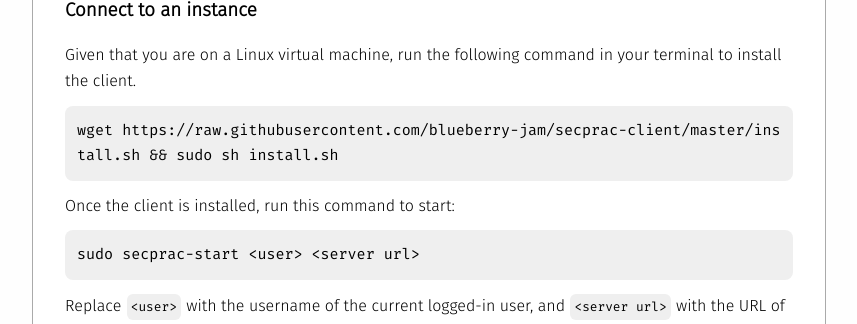
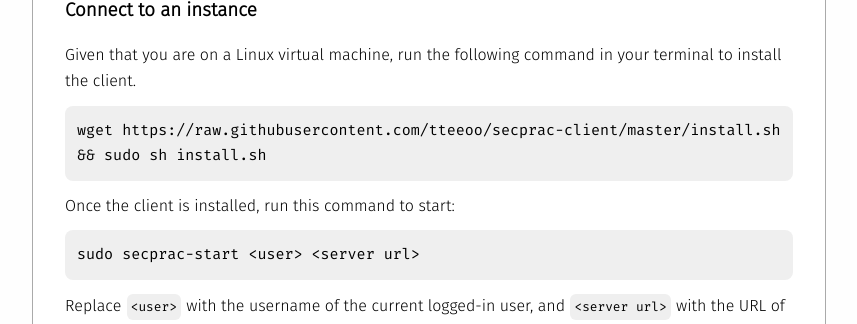
Before and after one commit to tteeoo/secprac-web, a Flask app: page /about in a window 1280 px wide. Shown: the part 970-1294 px from the top of the page, without its empty margins (211-1068 px from the left). Run offline with Flask 2, Linux system fonts and the light colour scheme; parts of the project's set-up code (start-up, migrations or seed data) failed here and were passed over.

Commit message:
Transfer repository

```diff
--- a/web/templates/about.html
+++ b/web/templates/about.html
@@ -19,11 +19,11 @@
 	Made to imitate CyberPatriot, <b>secprac</b> is a complete and effective way to prepare for the competition.
 	<h2>How</h2>
 	<h3>Set up your own instance</h3>
-	Visit the <a href="https://github.com/blueberry-jam/secprac-web/wiki">wiki</a> to see how you can create your own <b>secprac</b> practice game.
+	Visit the <a href="https://github.com/tteeoo/secprac-web/wiki">wiki</a> to see how you can create your own <b>secprac</b> practice game.
 	<h3>Connect to an instance</h3>
 	Given that you are on a Linux virtual machine, run the following command in your terminal to install the client.
 	<div class="monospace">
-		wget https://raw.githubusercontent.com/blueberry-jam/secprac-client/master/install.sh &amp;&amp; sudo sh install.sh
+		wget https://raw.githubusercontent.com/tteeoo/secprac-client/master/install.sh &amp;&amp; sudo sh install.sh
 	</div>
 	Once the client is installed, run this command to start:
 	<div class="monospace">
--- a/web/templates/parent.html
+++ b/web/templates/parent.html
@@ -28,9 +28,9 @@
 			Copyright &copy; 2020 the secprac contributors. Some rights reserved.
 		</span>
 		<span id="footer-link-wrapper">
-			<a class="footer-link" href="https://raw.githubusercontent.com/blueberry-jam/secprac-web/master/LICENSE">License</a>
-			<a class="footer-link" href="https://github.com/blueberry-jam/secprac-web">Source code</a>
-			<a class="footer-link" href="https://github.com/blueberry-jam/secprac-web/wiki">Documentation</a>
+			<a class="footer-link" href="https://raw.githubusercontent.com/tteeoo/secprac-web/master/LICENSE">License</a>
+			<a class="footer-link" href="https://github.com/tteeoo/secprac-web">Source code</a>
+			<a class="footer-link" href="https://github.com/tteeoo/secprac-web/wiki">Documentation</a>
 		</span>
 	</div>
 </body>
```
Also changed, not shown: README.md.
